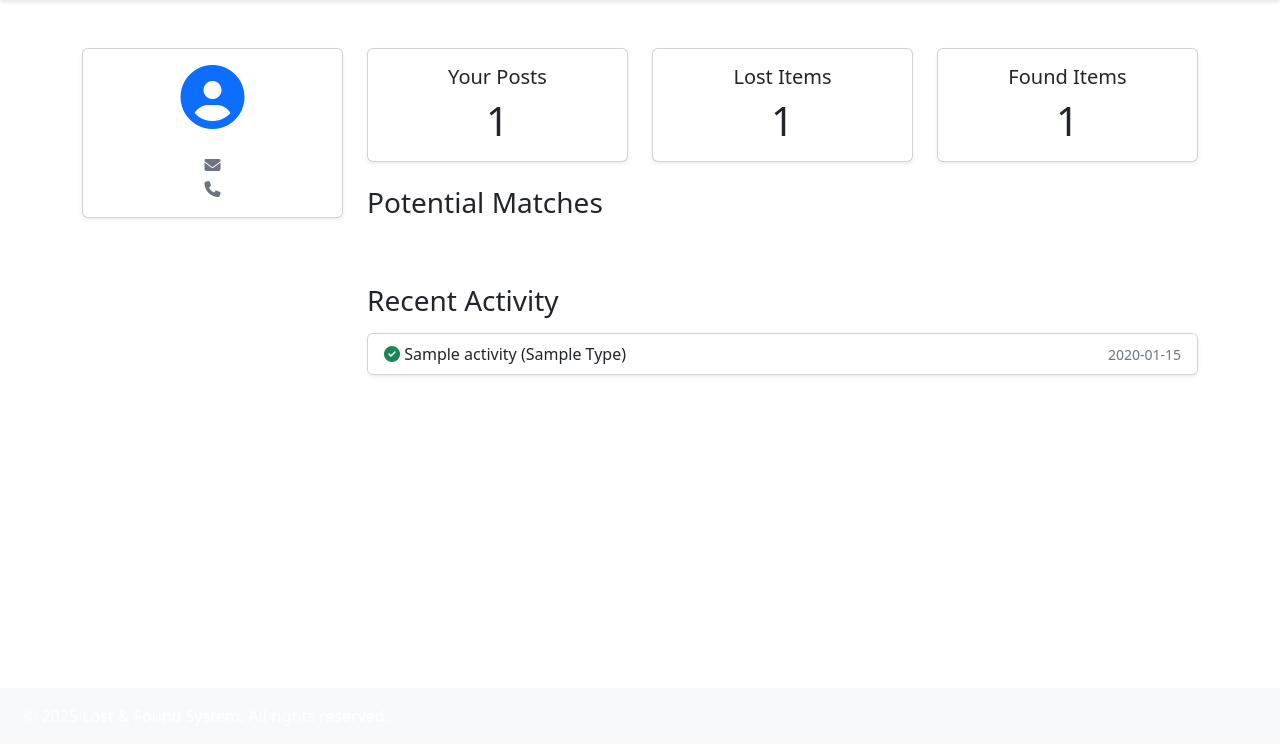
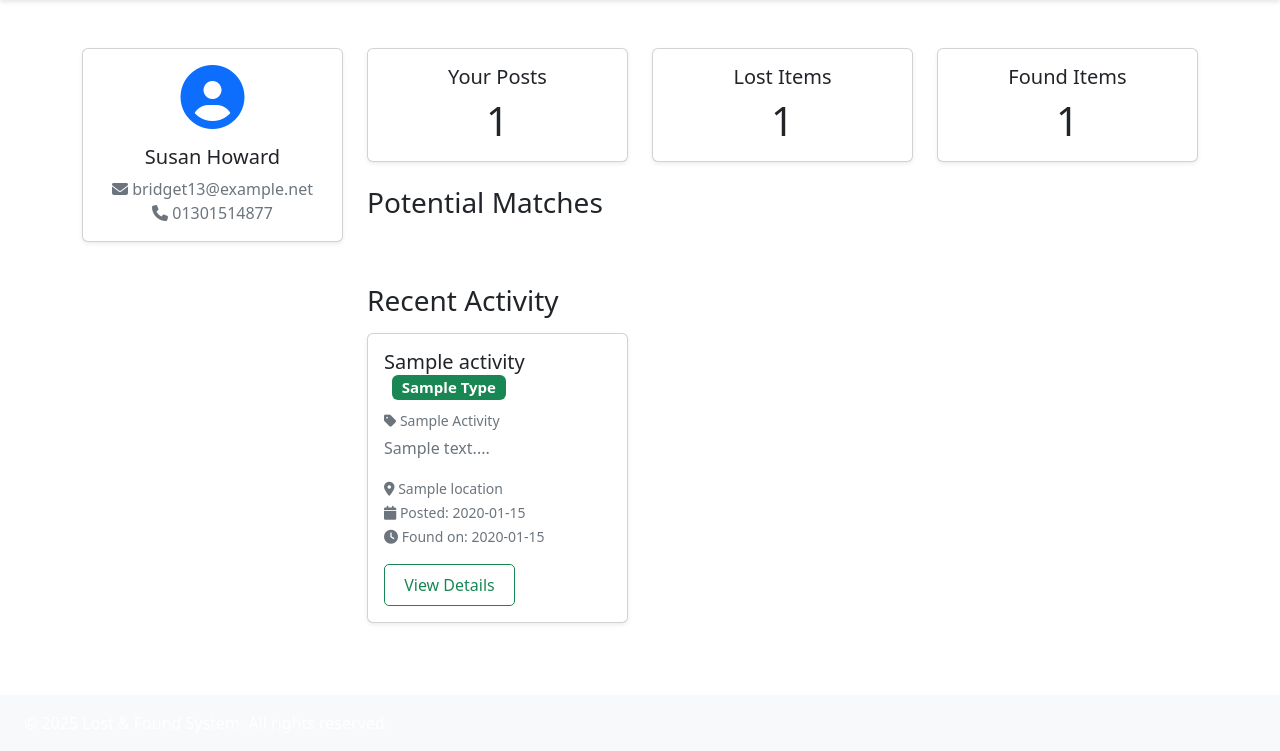
Before and after one commit to rfuadur/Lost-FoundTracking-Project, a Flask app: template templates/dashboard.html in a window 1280 px wide. Shown: the part 56-807 px from the top of the page. Before the commit the page ends 432 px from the top, so only its background shows below. Run offline with Flask 2, Linux system fonts and the light colour scheme; data comes from the database, SQL or seed files in the repository; both versions use the stored data as it was after the commit; tables that the repository leaves empty hold one stand-in row (values such as "Sample post"); the template is opened without the code that fills it: values that come from a table or form of the project are taken from there, most other values are stand-ins (such as "Sample title", 1, 10 or a date in 2020); parts of the project's set-up code (start-up, migrations or seed data) failed here and were passed over.

Commit message:
Model updates, DB reseeding, routing, frontend & minor fixes // Post dateTime fixes for post date and lost/found date showing // Reseeded full database with new dummy values due to model update // Added necessary routes and service components for lost-items listing // Minor timezone fixes using pytz localization // gitignore for python bytecode folders

```diff
--- a/app/__init__.py
+++ b/app/__init__.py
@@ -33,16 +33,14 @@
     return redirect(url_for("dashboard.dashboard"))
 
 # Import controllers after db initialization to avoid circular imports
-#from app.controllers.posts import posts_bp
-
 from app.controllers.auth import auth_bp
 from app.controllers.dashboard import dashboard_bp
+from app.controllers.posts import posts_bp
 
 # Register blueprints
-#app.register_blueprint(posts_bp, url_prefix='/posts')
-
 app.register_blueprint(auth_bp, url_prefix='/auth')
 app.register_blueprint(dashboard_bp, url_prefix='/dashboard')
+app.register_blueprint(posts_bp, url_prefix='/posts')
 
 # Register error handlers
 from app.utils.error_handlers import register_error_handlers
--- a/app/controllers/posts.py
+++ b/app/controllers/posts.py
@@ -5,6 +5,11 @@
 posts_bp = Blueprint('posts', __name__)
 post_service = PostService()
 
+@posts_bp.route("/lost-items")
+@login_required
+def lost_items():
+    items = post_service.get_all_lost_items()
+    return render_template("lost_items.html", items=items)
 
 @posts_bp.route("/report-lost-item", methods=["GET", "POST"])
 @login_required
--- a/app/repositories/post_repository.py
+++ b/app/repositories/post_repository.py
@@ -27,3 +27,9 @@
 
     def get_recent(self, limit):
         return Post.query.order_by(Post.post_date.desc()).limit(limit).all()
+
+    def get_by_type_and_user(self, type_name, user_id):
+        return Post.query.filter_by(
+            type=type_name,
+            user_id=user_id
+        ).order_by(Post.post_date.desc()).all()
--- a/app/utils/image_utils.py
+++ b/app/utils/image_utils.py
@@ -1,9 +1,8 @@
 import os
 import uuid
 from werkzeug.utils import secure_filename
-from flask import current_app
 
-ALLOWED_EXTENSIONS = {'png', 'jpg', 'jpeg', 'gif'}
+ALLOWED_EXTENSIONS = {'png', 'jpg', 'jpeg', 'gif', 'webp'}
 
 def allowed_file(filename):
     return '.' in filename and filename.rsplit('.', 1)[1].lower() in ALLOWED_EXTENSIONS
--- a/templates/dashboard.html
+++ b/templates/dashboard.html
@@ -79,22 +79,50 @@
             <div class="row">
                 <div class="col-12">
                     <h3 class="mb-3">Recent Activity</h3>
-                    <div class="card shadow-sm">
-                        <div class="list-group list-group-flush">
-                            {% for activity in recent_activities %}
-                            <a href="{{ url_for('posts.view_post', post_id=activity.id) }}" class="list-group-item list-group-item-action">
-                                <div class="d-flex justify-content-between align-items-center">
-                                    <div>
-                                        <i class="fas fa-{{ 'question' if activity.type == 'lost' else 'check' }}-circle text-{{ 'danger' if activity.type == 'lost' else 'success' }}"></i>
-                                        {{ activity.item_name }} ({{ activity.type|title }})
-                                    </div>
-                                    <small class="text-muted">{{ activity.date.strftime('%Y-%m-%d') }}</small>
+                    <div class="row">
+                        {% for activity in recent_activities %}
+                        <div class="col-md-4 mb-4">
+                            <div class="card h-100 shadow-sm">
+                                {% if activity.images %}
+                                <img src="{{ url_for('static', filename='uploads/' + activity.images.split(',')[0]) }}"
+                                    class="card-img-top" alt="Item image" style="height: 200px; object-fit: cover;">
+                                {% endif %}
+                                <div class="card-body">
+                                    <h5 class="card-title">
+                                        {{ activity.item_name }}
+                                        <span
+                                            class="badge {% if activity.type == 'lost' %}bg-danger{% else %}bg-success{% endif %} ms-2">
+                                            {{ activity.type|title }}
+                                        </span>
+                                    </h5>
+                                    <p class="card-text text-muted mb-1">
+                                        <small><i class="fas fa-tag"></i> {{ activity.category_name|title }}</small>
+                                    </p>
+                                    <p class="card-text text-muted">{{ activity.description[:100] }}...</p>
+                                    <p class="card-text">
+                                        <small class="text-muted">
+                                            <i class="fas fa-map-marker-alt"></i> {{ activity.location }}<br>
+                                            <i class="fas fa-calendar"></i> Posted: {{
+                                            activity.post_date.strftime('%Y-%m-%d') }}<br>
+                                            <i class="fas fa-clock"></i>
+                                            {% if activity.type == 'lost' %}Lost{% else %}Found{% endif %} on:
+                                            {{ activity.lOrF_date.strftime('%Y-%m-%d') }}
+                                        </small>
+                                    </p>
+                                    <a href="{{ url_for('posts.view_post', post_id=activity.id) }}"
+                                        class="btn btn-outline-{% if activity.type == 'lost' %}primary{% else %}success{% endif %}">
+                                        View Details
+                                    </a>
                                 </div>
-                            </a>
-                            {% else %}
-                            <div class="list-group-item">No recent activity.</div>
-                            {% endfor %}
+                            </div>
                         </div>
+                        {% else %}
+                        <div class="col-12">
+                            <div class="alert alert-info">
+                                No recent activity.
+                            </div>
+                        </div>
+                        {% endfor %}
                     </div>
                 </div>
             </div>
--- a/templates/user_posts.html
+++ b/templates/user_posts.html
@@ -46,7 +46,10 @@
                     <p class="card-text">
                         <small class="text-muted">
                             <i class="fas fa-map-marker-alt"></i> {{ post.location }}<br>
-                            <i class="fas fa-calendar"></i> {{ post.date.strftime('%Y-%m-%d') }}
+                            <i class="fas fa-calendar"></i> Posted: {{ post.post_date.strftime('%Y-%m-%d') }}<br>
+                            <i class="fas fa-clock"></i>
+                            {% if post.type == 'lost' %}Lost{% else %}Found{% endif %} on:
+                            {{ post.lOrF_date.strftime('%Y-%m-%d') }}
                         </small>
                     </p>
                     <a href="{{ url_for('posts.view_post', post_id=post.id) }}" class="btn btn-outline-primary">View Details</a>
```
Also changed, not shown: app/services/post_service.py (+20 -12 lines), templates/lost_items.html (+47 -0 lines), instance/lostandfound.db (added), static/uploads/0c2a4681-7331-4787-b8f0-2fc7105ac6c6.jpg (deleted), static/uploads/2c0544da-3345-4373-8ab2-897ec262e904.jpg (renamed from static/uploads/1620a138-4d5c-4be6-acef-07cd34ad997a.jpg), static/uploads/3fbd1ee6-60a3-44ce-a19c-91059f41799e.jpg (added), static/uploads/eda2d8de-edc8-43f4-96a0-cd1529517b6b.jpg (renamed from static/uploads/e0c94392-9c55-422b-8785-c57b082efb05.jpg), 1 other file.
